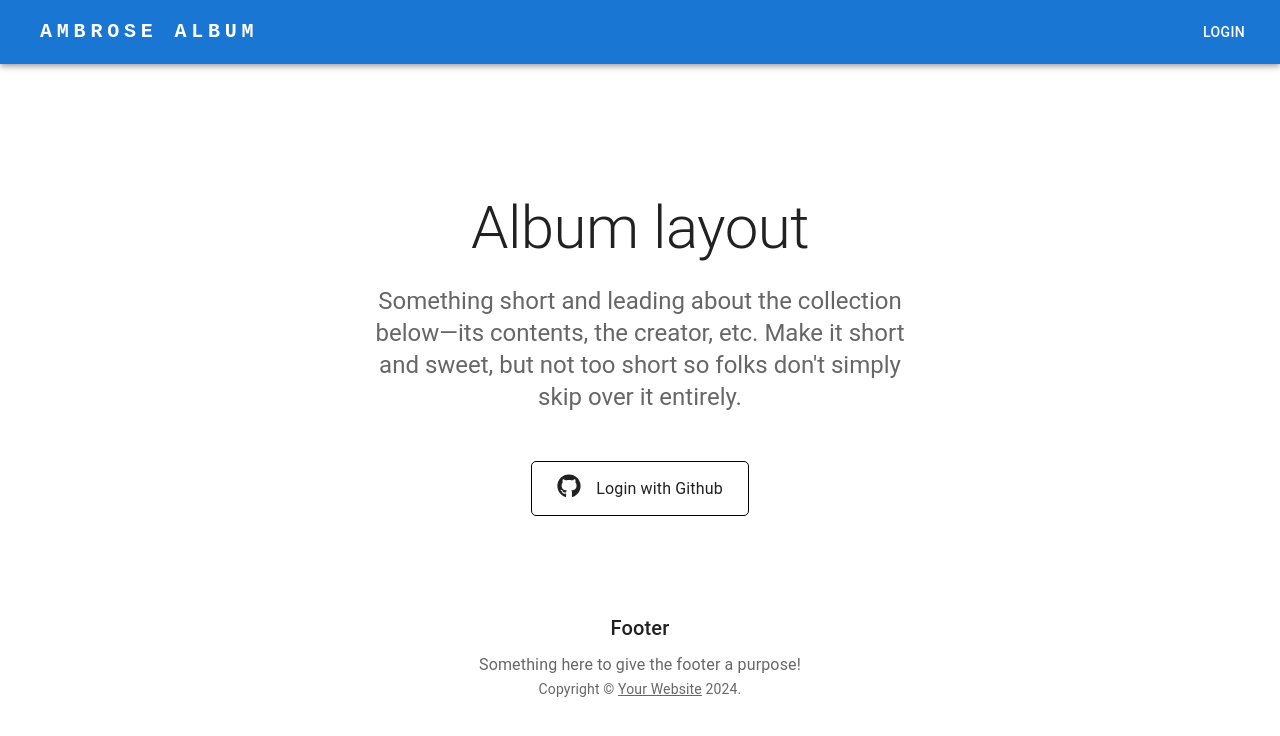
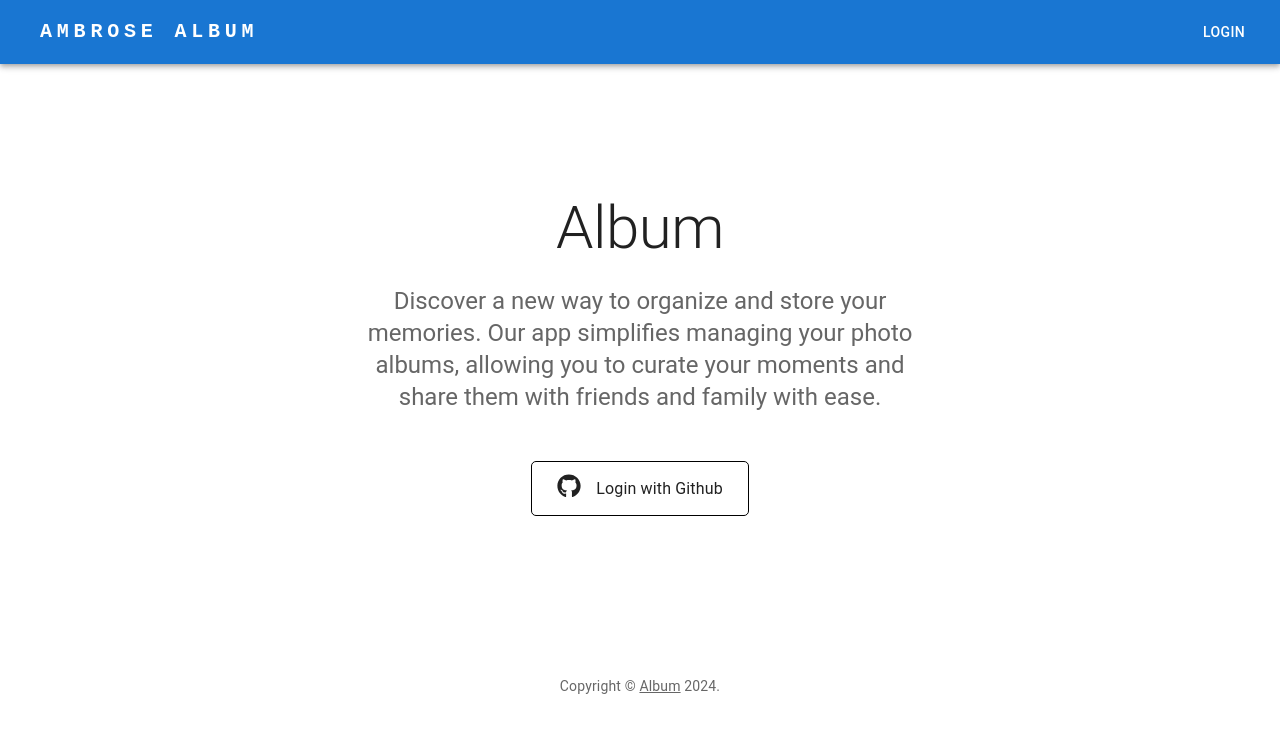
Before and after one commit to LawandahP/ambrose-album-frontend, a React (Vite) app: page / in a window 1280 px wide. Shown: the top 736 px of the page. Built offline with nearby package versions, Linux system fonts and the light colour scheme.

Commit message:
add breadcrumb

```diff
--- /dev/null
+++ b/src/components/Breadcrumb.jsx
@@ -0,0 +1,21 @@
+/* eslint-disable react/prop-types */
+import Breadcrumbs from '@mui/material/Breadcrumbs';
+import Link from '@mui/material/Link';
+import { FaAngleRight } from "react-icons/fa6";
+
+const BreadcrumbComponent = () => {
+
+
+  return (
+    <Breadcrumbs separator={<FaAngleRight size="10" />} aria-label="breadcrumb">
+      <Link underline="hover" color="inherit" href="/">
+        Landing
+      </Link>
+      <Link underline="hover" color="inherit" href="/home">
+        Home
+      </Link>
+    </Breadcrumbs>
+  );
+};
+
+export default BreadcrumbComponent;
--- a/src/components/Header.jsx
+++ b/src/components/Header.jsx
@@ -49,14 +49,13 @@ function Header({handleOpen}) {
   // const navigate = useNavigate();
 
   return (
-    <AppBar position="static">
+    <AppBar position="sticky">
       <Container maxWidth="xl">
         <Toolbar disableGutters>
           <Typography
             variant="h6"
             noWrap
             component="a"
-            href="#app-bar-with-responsive-menu"
             sx={{
               ml: 2,
               mr: 4,
--- a/src/components/Layout.jsx
+++ b/src/components/Layout.jsx
@@ -1,6 +1,7 @@
 /* eslint-disable react/prop-types */
 import Container from '@mui/material/Container';
 import CssBaseline from '@mui/material/CssBaseline';
+import BreadcrumbComponent from './Breadcrumb';
 
 
 const Layout = ({children}) => {
@@ -8,6 +9,7 @@ const Layout = ({children}) => {
     <>
         <CssBaseline />
         <Container sx={{ py: 8 }} maxWidth="md">
+          <BreadcrumbComponent  />
             {children}
         </Container>
     </>
--- a/src/components/Login.jsx
+++ b/src/components/Login.jsx
@@ -19,7 +19,8 @@ const Login = () => {
 
   return (
     <div className='login-button-container'>
-      <LoginButton
+      {/* Add more buttons for other providers */}
+      {/* <LoginButton
         text={'Continue with Google'}
         icon={<FcGoogle size={24} />}
         onClick={() => handleLogin(googleConfig)
@@ -29,7 +30,7 @@ const Login = () => {
         text={'Continue with Facebook'}
         icon={<FaFacebook size={24} />}
         onClick={() => handleLogin(facebookConfig)
-      }/>
+      }/>    */}
 
       <LoginButton
         text={'Continue with Github'}
@@ -37,8 +38,6 @@ const Login = () => {
         onClick={() => handleLogin(githubConfig)
       }/>
 
-
-      {/* Add more buttons for other providers */}
     </div>
   );
 };
--- a/src/pages/LandingPage.jsx
+++ b/src/pages/LandingPage.jsx
@@ -7,18 +7,19 @@ import Box from '@mui/material/Box';
 import Typography from '@mui/material/Typography';
 import Container from '@mui/material/Container';
 import Link from '@mui/material/Link';
-import Layout from '../components/Layout';
 import { githubConfig } from '../services/oauthConfig';
 import LoginButton from '../components/LoginButton';
 import { FaGithub } from 'react-icons/fa';
 import { handleLogin } from '../components/Login';
+import { UserContext } from '../hooks/useAuth';
+
 
 function Copyright() {
   return (
     <Typography variant="body2" color="text.secondary" align="center">
       {'Copyright © '}
-      <Link color="inherit" href="https://mui.com/">
-        Your Website
+      <Link color="inherit" href="/">
+        Album
       </Link>{' '}
       {new Date().getFullYear()}
       {'.'}
@@ -28,11 +29,13 @@ function Copyright() {
 
 
 export default function LandingPage() {
+  const { userDetails, logout } = React.useContext(UserContext);
 
   return (
-    <Layout>
+      <>
+       <CssBaseline />
+        <Container sx={{ py: 8 }} maxWidth="md">
           <main>
-        {/* Hero unit */}
             <Box
               sx={{
                 bgcolor: 'background.paper',
@@ -48,12 +51,13 @@ export default function LandingPage() {
                   color="text.primary"
                   gutterBottom
                 >
-              Album layout
+                  Album
                 </Typography>
                 <Typography variant="h5" align="center" color="text.secondary" paragraph>
-              Something short and leading about the collection below—its contents,
-              the creator, etc. Make it short and sweet, but not too short so folks
-              don&apos;t simply skip over it entirely.
+                  Discover a new way to organize and store your memories.
+                  Our app simplifies managing your photo albums,
+                  allowing you to curate your moments and share
+                  them with friends and family with ease.
                 </Typography>
                 <Stack
                   sx={{ pt: 4 }}
@@ -61,34 +65,26 @@ export default function LandingPage() {
                   spacing={2}
                   justifyContent="center"
                 >
-              {/* <Button variant="contained">Main call to action</Button>
-              <Button variant="outlined">Secondary action</Button> */}
+                  {!userDetails &&
                     <LoginButton
                       text={'Login with Github'}
                       icon={<FaGithub size={24} />}
                       onClick={() => handleLogin(githubConfig)
                     }/>
+                  }
                 </Stack>
               </Container>
             </Box>
 
           </main>
+        </Container>
+
         {/* Footer */}
-      <Box sx={{ bgcolor: 'background.paper', p: 6 }} component="footer">
-        <Typography variant="h6" align="center" gutterBottom>
-          Footer
-        </Typography>
-        <Typography
-          variant="subtitle1"
-          align="center"
-          color="text.secondary"
-          component="p"
-        >
-          Something here to give the footer a purpose!
-        </Typography>
+        <Box sx={{ bgcolor: 'background.paper', p: 6, bottom: 0 }} component="footer">
           <Copyright />
         </Box>
       {/* End footer */}
-    </Layout>
+      </>
+
   );
 }
--- a/src/pages/Photo.jsx
+++ b/src/pages/Photo.jsx
@@ -13,7 +13,6 @@ import Layout from '../components/Layout';
 import { RequireAuthentication} from '../services/authProtection';
 import axios from 'axios'
 import { toast } from 'react-toastify'
-
 
 
 const PhotoDetails = () => {
--- a/src/router.jsx
+++ b/src/router.jsx
@@ -1,19 +1,14 @@
 /* eslint-disable no-unused-vars */
-// src/App.js
 import React from 'react';
 import { BrowserRouter as Router, Routes, Route } from 'react-router-dom';
 import LandingPage from './pages/LandingPage';
 import AuthRedirectHandler from './components/AuthRedirectHandler';
-// import Dashboard from './pages/Dashboard/'; // Your protected component
-
 import HomePage from './pages/Home';
 import UserPage from './pages/User';
 import PhotoDetails from './pages/Photo';
 import AlbumPage from './pages/Album';
 
 const Routing = () => {
-  // const { user } = useAuth();
-
   return (
     <Router>
       <Routes>
--- a/src/services/authService.jsx
+++ b/src/services/authService.jsx
@@ -6,16 +6,16 @@ export const fetchUserDetails = async (provider, accessToken) => {
 
   // Determine the URL based on the provider
   switch (provider) {
-    case 'google':
-      userInfoUrl = 'https://www.googleapis.com/oauth2/v3/userinfo';
-      break;
-    case 'facebook':
-      userInfoUrl = 'https://graph.facebook.com/me?fields=id,name,email,picture';
-      break;
     case 'github':
       userInfoUrl = 'https://api.github.com/user';
       break;
     // Add more cases for other providers
+    // case 'google':
+    //   userInfoUrl = 'https://www.googleapis.com/oauth2/v3/userinfo';
+    //   break;
+    // case 'facebook':
+    //   userInfoUrl = 'https://graph.facebook.com/me?fields=id,name,email,picture';
+    //   break;
     default:
       throw new Error('Unsupported provider');
   }
@@ -31,6 +31,7 @@ export const fetchUserDetails = async (provider, accessToken) => {
   return response.data;
 };
 
+// request for access token using code gotten from query param
 export const exchangeCodeForAccessToken = async (code) => {
   try {
     const response = await axios.post(import.meta.env.VITE_GITHUB_OAUTH, {
```
Lines whose indentation alone changed are shown as unchanged.
